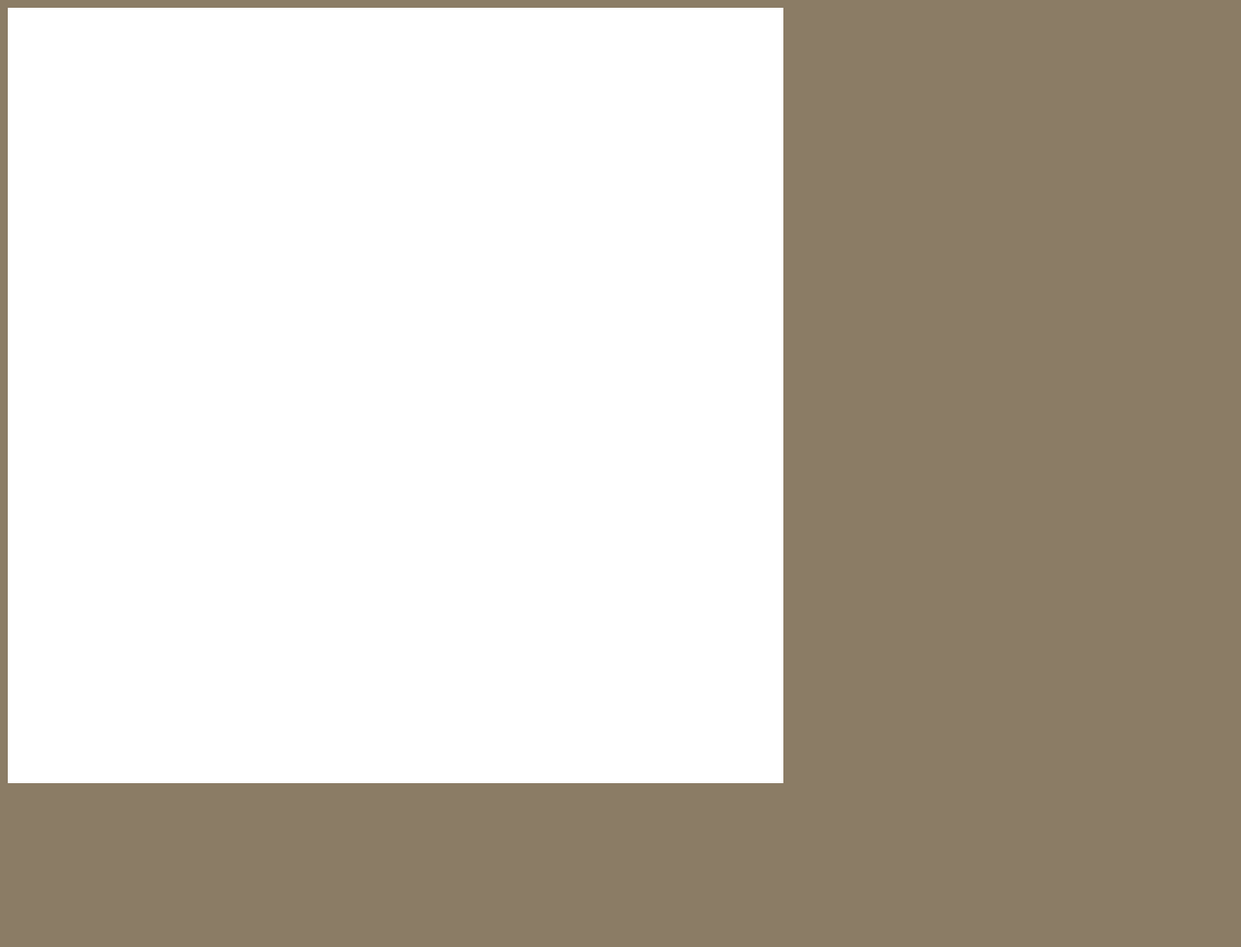
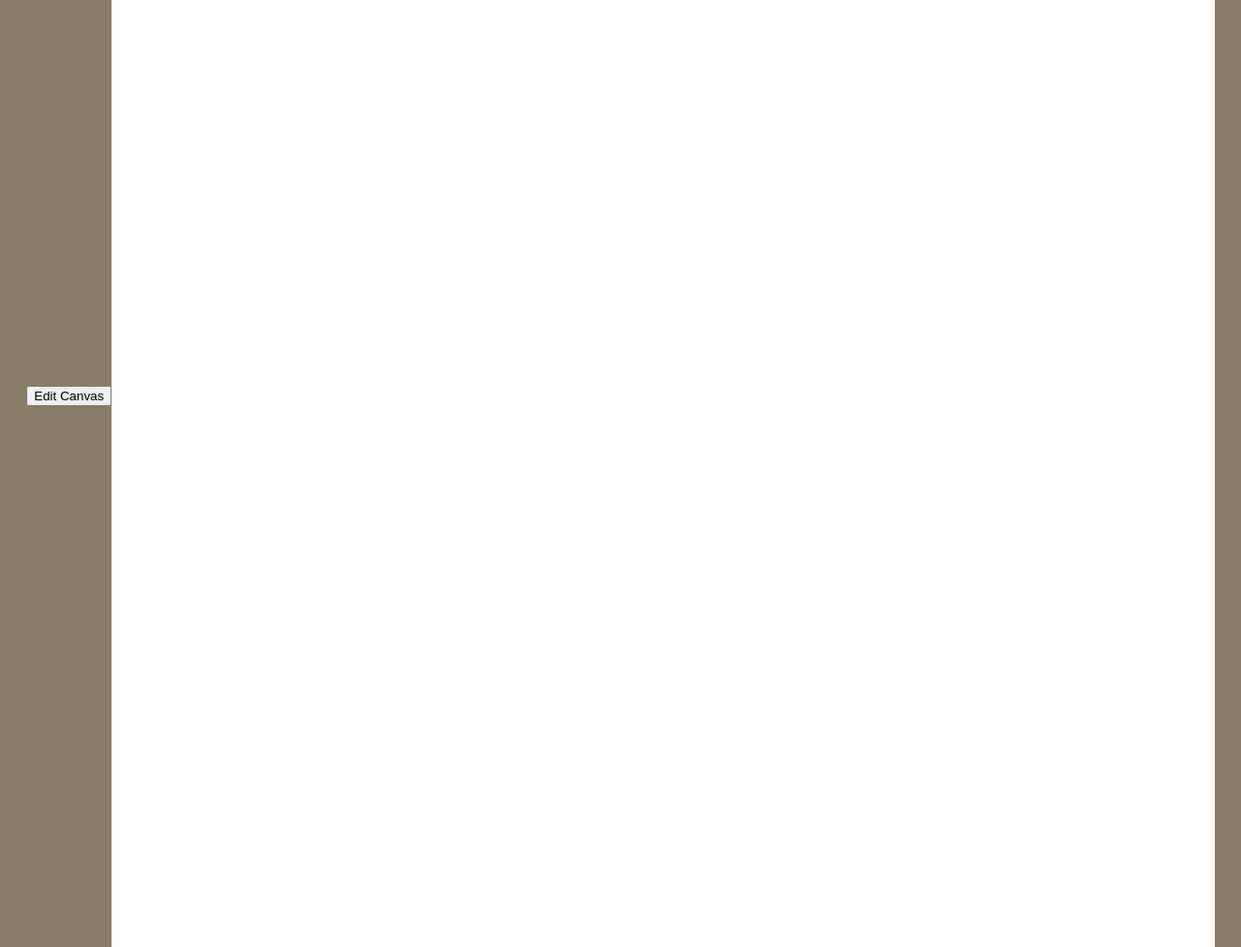
Before and after one commit to jaerlcruz/etch-a-sketch, a plain HTML site: page index.html in a window 1280 px wide. Shown: the whole page at 97% size. Before the commit the page ends 816 px from the top, so only its background shows below. Drawn offline with Linux system fonts and the light colour scheme.

Commit message:
Allowed resizing of canvas

```diff
--- a/index.html
+++ b/index.html
@@ -7,6 +7,7 @@
     <link rel="stylesheet" href="style.css">
 </head>
 <body>
+    <button onclick="changeCanvas()">Edit Canvas</button>
     <div id="canvas"></div>
     <script src="script.js"></script>
 </body>
--- a/script.js
+++ b/script.js
@@ -1,10 +1,11 @@
-function initCanvas() {
+function initCanvas(size) {
     const canvas = document.querySelector('#canvas');
-    for (let i=0; i < 16; i++) {
+    for (let i=0; i < size; i++) {
         const col = document.createElement('div');
-        for (let j=0; j < 16; j++) {
+        col.className = "col"
+        for (let j=0; j < size; j++) {
         const div = document.createElement('div');
-        div.setAttribute('style', 'background: #fff; width: 50px; height: 50px;');
+        div.className = "pixel"
         div.onmouseover = function() {
             this.style.backgroundColor = 'gray';
         }
@@ -14,4 +15,17 @@ function initCanvas() {
     }
 }
 
-initCanvas()
+function changeCanvas() {
+    const canvas = document.querySelector('#canvas');
+    canvas.innerHTML = "";
+    const size = prompt("New canvas size?");
+    if (size > 100) {
+        alert("Try a smaller size please!")
+        initCanvas(100);
+    }
+    else {
+        initCanvas(size);
+    }
+}
+
+initCanvas(40)
--- a/style.css
+++ b/style.css
@@ -1,7 +1,31 @@
 body {
-    background: #8b7c65
+    background: #8b7c65;
+    display: flex;
+    align-items: center;
+    justify-content: center;
+    max-height: 100vh;
 }
 
 #canvas {
     display: flex;
+    gap: 0px;
+    width: 90%;
+    height: 90%;
 }
+
+.col {
+    display: flex;
+    flex-direction: column;
+    width: 2%;
+    height: 100%;
+    flex: 1;
+}
+
+.pixel {
+    background: #fff;
+    color: #fff;
+    flex: auto;
+    width: 100%;
+    height: 2%;
+    padding-bottom: 100%;
+}
```
